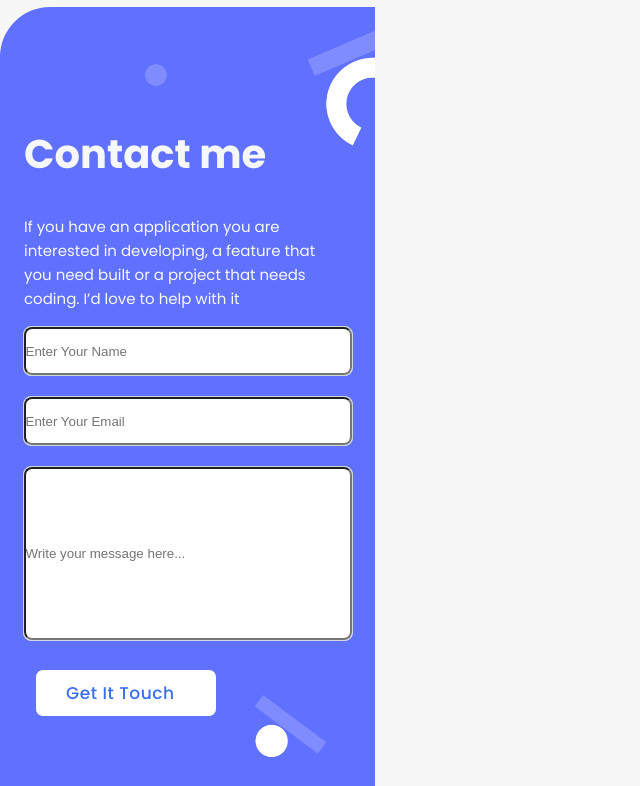
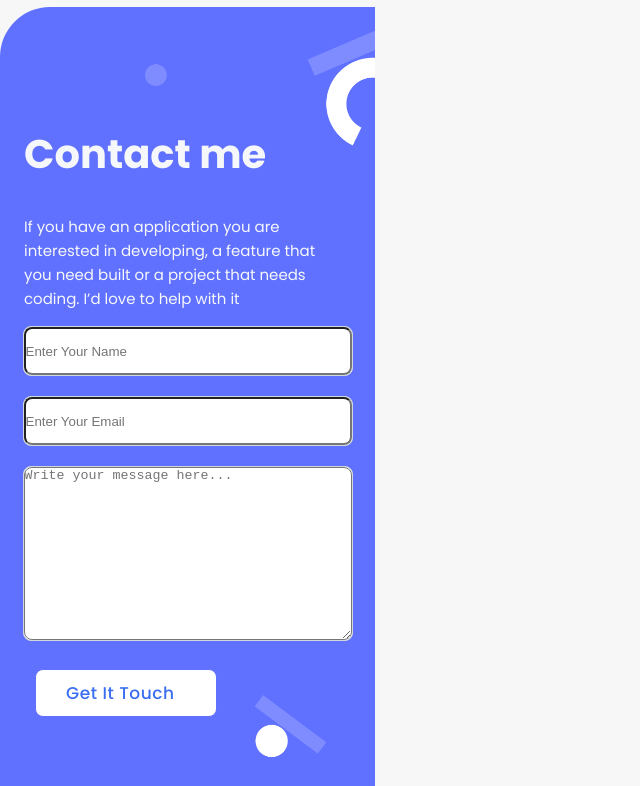
Before and after one commit to DamenaM/Portofolio, a website: page index.html in a window 1280 px wide. Shown: the part 4133-4919 px from the top of the page, without its empty margins (0-640 px from the left). Drawn offline with Linux system fonts and the light colour scheme.

Commit message:
change input to textarea and adding maxlength

```diff
--- a/index.html
+++ b/index.html
@@ -187,7 +187,7 @@
                 <input class="texform"  type="email"  id="email"  name="email"   placeholder="Enter Your Email"  required  />
             </div>
             <div class="form-group2">
-                <input class="texform2"  name="comment"  id="comment"   cols="50"   rows="6"  placeholder="Write your message here..."  required  />
+                <textarea class="texform2"  name="" id="comment" cols="50" rows="6"  placeholder="Write your message here..." maxlength="500" required></textarea>
             </div>
             <div class="buttonsee2">
                 <button class="button1"> Get It Touch </button>
```
